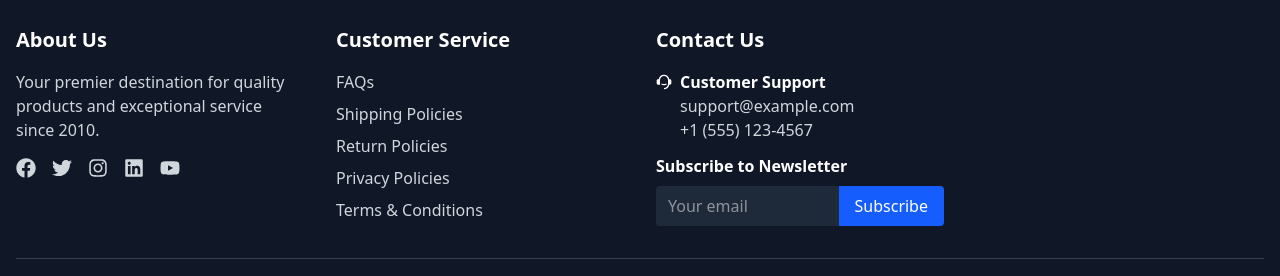
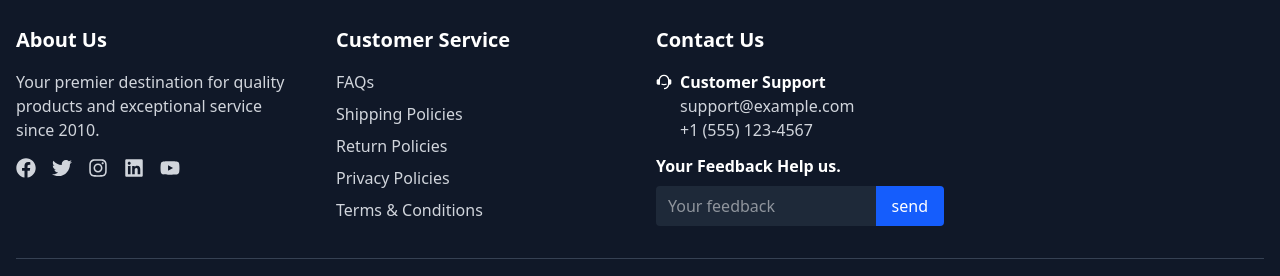
Before and after one commit to Mahadev422/e-commerce, a React (Vite) app: page / in a window 1280 px wide. Shown: the part 1017-1293 px from the top of the page. Built offline with nearby package versions, Linux system fonts and the light colour scheme; no server answers.

Commit message:
feedback

```diff
--- a/src/components/layout/Footer.jsx
+++ b/src/components/layout/Footer.jsx
@@ -1,3 +1,4 @@
+import { useState } from "react";
 import {
   FaFacebook,
   FaTwitter,
@@ -9,6 +10,35 @@ import { MdPayment } from "react-icons/md";
 import { RiCustomerService2Fill } from "react-icons/ri";
 
 const Footer = () => {
+  const [feedback, setFeedback] = useState('');
+  const [submitted, setSubmitted] = useState(false);
+
+  const handleSubmit = async (e) => {
+    e.preventDefault();
+    const rating = 'positive';
+  try {
+    const response = await fetch('https://node-authentication-d8r6.onrender.com/auth/feedback', {
+      method: 'POST',
+      headers: {
+        'Content-Type': 'application/json',
+      },
+      body: JSON.stringify({ rating, feedback }),
+    });
+
+    const result = await response.json();
+
+    if (response.ok) {
+      setSubmitted(result);
+      setFeedback('');
+    } else {
+      console.log('Error submitting feedback:', result);
+    }
+  } catch (error) {
+    console.error('Error:', error);
+  }
+    setTimeout(() => setSubmitted(false), 3000);
+  };
+
 
   const socialMedia = [
     {
@@ -21,7 +51,7 @@ const Footer = () => {
     },
     {
       name: FaInstagram,
-      link: "#",
+      link: "https://www.instagram.com/rajmahadev422/",
     },
     {
       name: FaLinkedin,
@@ -106,20 +136,27 @@ const Footer = () => {
                   <p className="text-gray-300">+1 (555) 123-4567</p>
                 </div>
               </div>
-
-              <div>
-                <h4 className="font-semibold mb-2">Subscribe to Newsletter</h4>
+              {submitted ? (
+            <div className="p-4 bg-green-900/30 text-green-400 rounded-md">
+              {submitted}
+            </div>)
+              : (<div>
+                <h4 className="font-semibold mb-2">Your Feedback Help us.</h4>
                 <div className="flex">
                   <input
-                    type="email"
-                    placeholder="Your email"
+                  onChange={(e) => setFeedback(e.target.value)}
+                  value={feedback}
+                    type="text"
+                    placeholder="Your feedback"
                     className="px-3 py-2 bg-gray-800 text-white rounded-l focus:outline-none focus:ring-1 focus:ring-white w-full"
                   />
-                  <button className="bg-blue-600 hover:bg-blue-700 px-4 py-2 rounded-r font-medium transition">
-                    Subscribe
+                  <button
+                  onClick={handleSubmit}
+                   className="bg-blue-600 hover:bg-blue-700 px-4 py-2 rounded-r font-medium transition">
+                    send
                   </button>
                 </div>
-              </div>
+              </div>)}
             </div>
           </div>
         </div>
```
